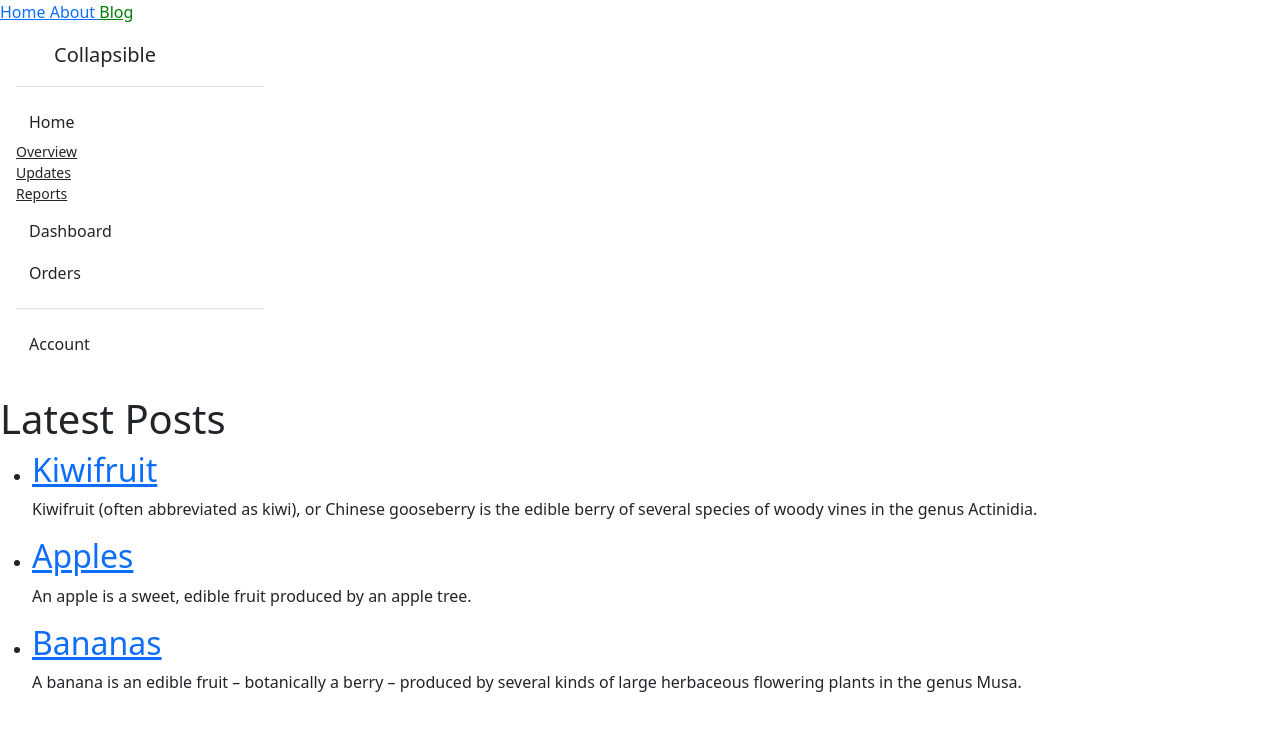
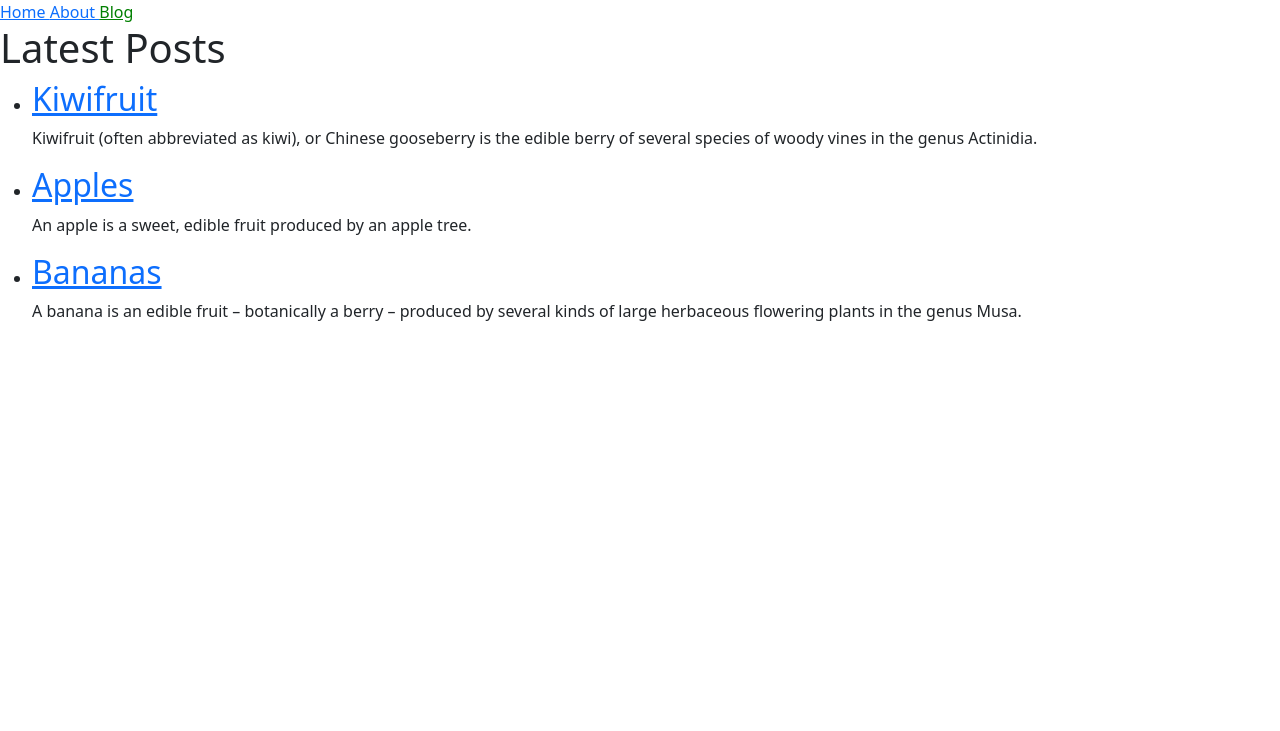
Before and after one commit to buildben/gh-pages2, a Jekyll site: the page built from blog.html, in a window 1280 px wide. Shown: the top 731 px of the page. Built offline with Jekyll 4.4.1, drawn with Linux system fonts in a browser that asks for light colours.

Commit message:
Update default.html

```diff
--- a/_layouts/default.html
+++ b/_layouts/default.html
@@ -12,68 +12,6 @@
   <body>
     {% include navigation.html %}
 
-    <div class="flex-shrink-0 p-3 bg-white" style="width: 280px;">
-    <a href="/" class="d-flex align-items-center pb-3 mb-3 link-dark text-decoration-none border-bottom">
-      <svg class="bi me-2" width="30" height="24"><use xlink:href="#bootstrap"></use></svg>
-      <span class="fs-5 fw-semibold">Collapsible</span>
-    </a>
-    <ul class="list-unstyled ps-0">
-      <li class="mb-1">
-        <button class="btn btn-toggle align-items-center rounded collapsed" data-bs-toggle="collapse" data-bs-target="#home-collapse" aria-expanded="true">
-          Home
-        </button>
-        <div class="collapse show" id="home-collapse">
-          <ul class="btn-toggle-nav list-unstyled fw-normal pb-1 small">
-            <li><a href="#" class="link-dark rounded">Overview</a></li>
-            <li><a href="#" class="link-dark rounded">Updates</a></li>
-            <li><a href="#" class="link-dark rounded">Reports</a></li>
-          </ul>
-        </div>
-      </li>
-      <li class="mb-1">
-        <button class="btn btn-toggle align-items-center rounded collapsed" data-bs-toggle="collapse" data-bs-target="#dashboard-collapse" aria-expanded="false">
-          Dashboard
-        </button>
-        <div class="collapse" id="dashboard-collapse">
-          <ul class="btn-toggle-nav list-unstyled fw-normal pb-1 small">
-            <li><a href="#" class="link-dark rounded">Overview</a></li>
-            <li><a href="#" class="link-dark rounded">Weekly</a></li>
-            <li><a href="#" class="link-dark rounded">Monthly</a></li>
-            <li><a href="#" class="link-dark rounded">Annually</a></li>
-          </ul>
-        </div>
-      </li>
-      <li class="mb-1">
-        <button class="btn btn-toggle align-items-center rounded collapsed" data-bs-toggle="collapse" data-bs-target="#orders-collapse" aria-expanded="false">
-          Orders
-        </button>
-        <div class="collapse" id="orders-collapse" style="">
-          <ul class="btn-toggle-nav list-unstyled fw-normal pb-1 small">
-            <li><a href="#" class="link-dark rounded">New</a></li>
-            <li><a href="#" class="link-dark rounded">Processed</a></li>
-            <li><a href="#" class="link-dark rounded">Shipped</a></li>
-            <li><a href="#" class="link-dark rounded">Returned</a></li>
-          </ul>
-        </div>
-      </li>
-      <li class="border-top my-3"></li>
-      <li class="mb-1">
-        <button class="btn btn-toggle align-items-center rounded collapsed" data-bs-toggle="collapse" data-bs-target="#account-collapse" aria-expanded="false">
-          Account
-        </button>
-        <div class="collapse" id="account-collapse">
-          <ul class="btn-toggle-nav list-unstyled fw-normal pb-1 small">
-            <li><a href="#" class="link-dark rounded">New...</a></li>
-            <li><a href="#" class="link-dark rounded">Profile</a></li>
-            <li><a href="#" class="link-dark rounded">Settings</a></li>
-            <li><a href="#" class="link-dark rounded">Sign out</a></li>
-          </ul>
-        </div>
-      </li>
-    </ul>
-  </div>
-
-
     {{ content }}
 
     <!-- Optional JavaScript; choose one of the two! -->
```
